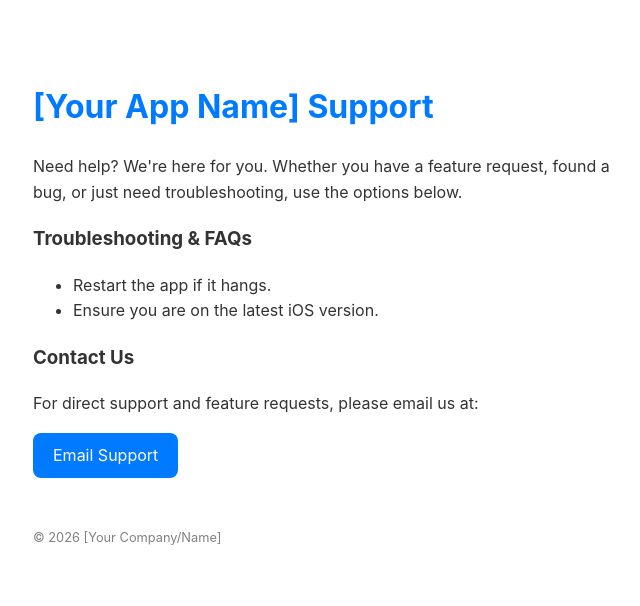
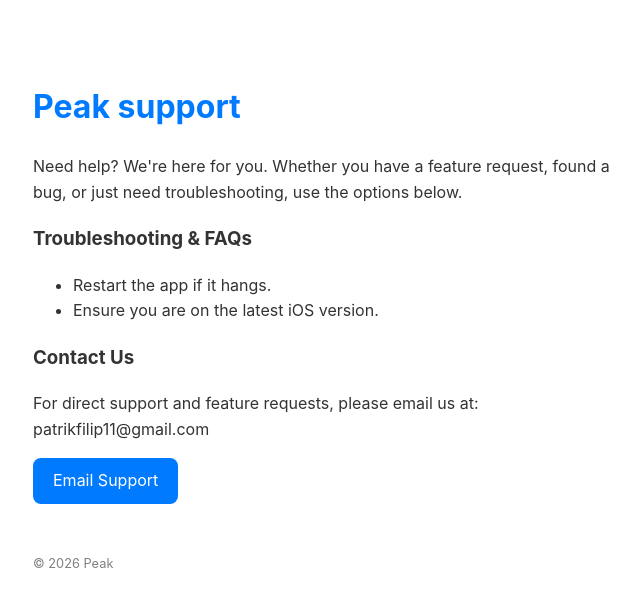
Before and after one commit to PatekFilip007/Peak-support, a plain HTML site: page index.html in a window 1280 px wide. Shown: the whole page, without its empty margins (307-947 px from the left). Drawn offline with Linux system fonts and the light colour scheme.

Commit message:
Update index.html

```diff
--- a/index.html
+++ b/index.html
@@ -1,7 +1,7 @@
 <!DOCTYPE html>
 <html>
 <head>
-    <title>App Support - [Your App Name]</title>
+    <title>App Support - Peak</title>
     <style>
         body { font-family: -apple-system, sans-serif; line-height: 1.6; max-width: 600px; margin: 40px auto; padding: 20px; color: #333; }
         h1 { color: #007AFF; }
@@ -9,7 +9,7 @@
     </style>
 </head>
 <body>
-    <h1>[Your App Name] Support</h1>
+    <h1>Peak support</h1>
     <p>Need help? We're here for you. Whether you have a feature request, found a bug, or just need troubleshooting, use the options below.</p>
 
     <h3>Troubleshooting & FAQs</h3>
@@ -19,9 +19,9 @@
     </ul>
 
     <h3>Contact Us</h3>
-    <p>For direct support and feature requests, please email us at:</p>
+    <p>For direct support and feature requests, please email us at: patrikfilip11@gmail.com</p>
     <a href="mailto:your-email@example.com" class="button">Email Support</a>
 
-    <p style="margin-top:50px; font-size: 0.8em; color: grey;">&copy; 2026 [Your Company/Name]</p>
+    <p style="margin-top:50px; font-size: 0.8em; color: grey;">&copy; 2026 Peak</p>
 </body>
 </html>
```
